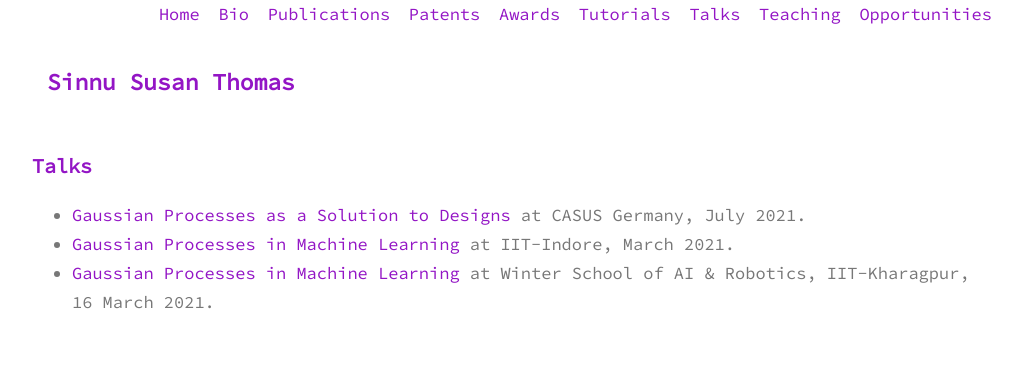
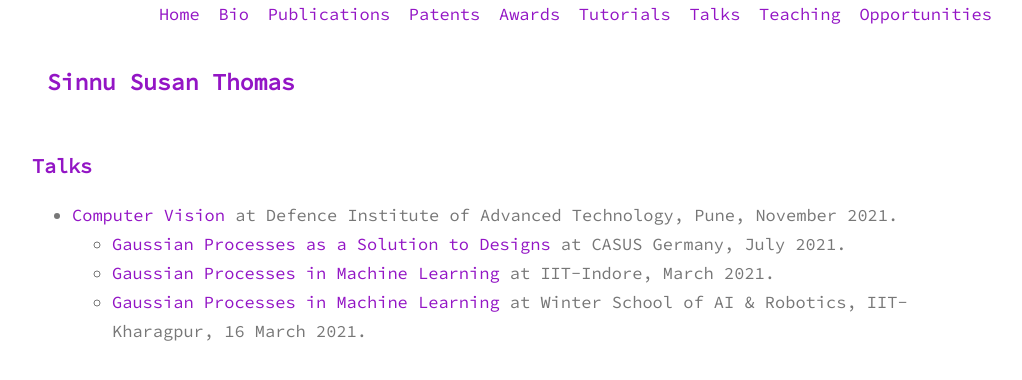
Before and after one commit to sinnuthomas/sinnuthomas.github.io, a Jekyll site: the page built from talks.md, in a window 1280 px wide. Shown: the top 380 px of the page, without its empty margins (128-1150 px from the left). Built offline with Jekyll 4.4.1, drawn with Linux system fonts in a browser that asks for light colours.

Commit message:
Update talks.md

```diff
--- a/talks.md
+++ b/talks.md
@@ -3,6 +3,7 @@
 title: Talks
 permalink: /talks/
 ---
+* [Computer Vision](https://www.diat.ac.in/about-diat/conference-and-events/) at Defence Institute of Advanced Technology, Pune, November 2021.
   * [Gaussian Processes as a Solution to Designs](https://www.casus.science/events/gaussian-processes-as-a-solution-to-designs-by-sinnu-susan-thomas/) at CASUS Germany, July 2021.
   * [Gaussian Processes in Machine Learning](https://www.google.com/url?sa=t&rct=j&q=&esrc=s&source=web&cd=&cad=rja&uact=8&ved=2ahUKEwjmkY2M247vAhVDXSsKHSDkDeAQFjABegQIAhAD&url=https%3A%2F%2Fwww.iiti.ac.in%2Fpublic%2Fstorage%2Fevents%2Ffeb2021%2FQIP-MATHOPT21_26feb.pdf&usg=AOvVaw2CHa2BUIrKYPeesjk5wUk4) at IIT-Indore, March 2021.
   * [Gaussian Processes in Machine Learning](https://www.youtube.com/watch?v=UWH8_-njdaA) at Winter School of AI & Robotics, IIT-Kharagpur, 16 March 2021.
```
